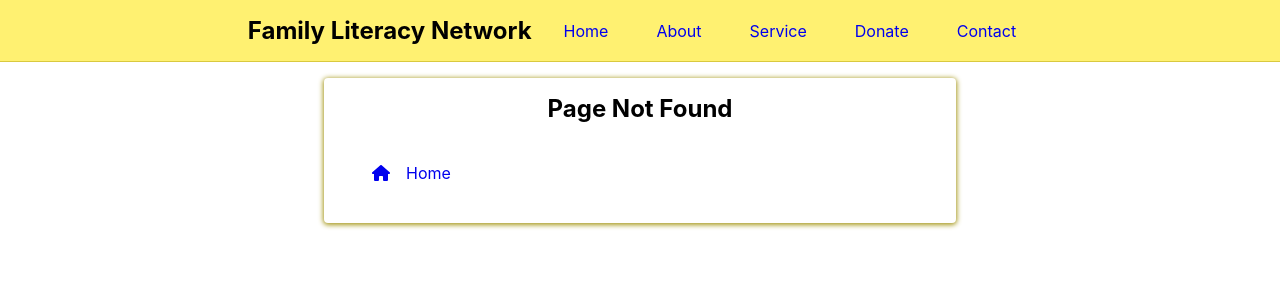
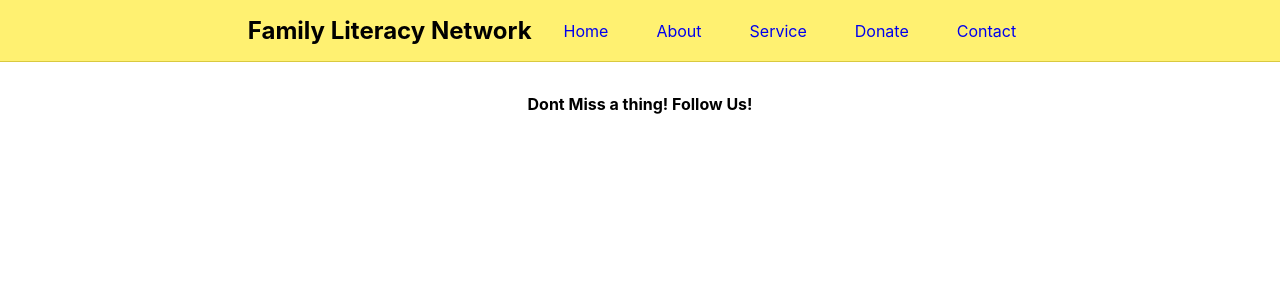
Before and after one commit to carlos-hereee/family-literacy, a React (Create React App) app: page / in a window 1280 px wide. Before the commit this address had no page. Shown: the top 300 px of the page. Built offline with nearby package versions, Linux system fonts and the light colour scheme.

Commit message:
create context for state management

```diff
--- a/src/App.js
+++ b/src/App.js
@@ -1,6 +1,7 @@
 import { useEffect } from "react";
 import { Route, Routes } from "react-router";
 import Header from "./pages/Header";
+import Landing from "./pages/Landing";
 import NotFound from "./pages/Notfound";
 
 function App() {
@@ -13,7 +14,7 @@ function App() {
       <Header />
       <div className="app-body">
         <Routes>
-          {/* <Route exact path="/" element={<Landing />} /> */}
+          <Route exact path="/" element={<Landing />} />
           {/* <Route path="/about" element={<About />} /> */}
           {/* <Route path="/services" element={<Services />} /> */}
           {/* <Route path="/booking" element={<Booking />} /> */}
--- /dev/null
+++ b/src/component/molecules/FollowUs.js
@@ -0,0 +1,19 @@
+import { useContext } from "react";
+import { AppContext } from "../../utils/AppContext";
+import Icons from "../atoms/Icons";
+
+const FollowUs = () => {
+  const { socials } = useContext(AppContext);
+  return (
+    <div className="socials">
+      <h4>Dont Miss a thing! Follow Us!</h4>
+      {socials.map((s) => (
+        <a href={s.link} key={s.uid} className={`social-link ${s.social}`}>
+          <Icons name={s.social} size="2x" />
+        </a>
+      ))}
+    </div>
+  );
+};
+
+export default FollowUs;
--- a/src/index.js
+++ b/src/index.js
@@ -3,12 +3,15 @@ import ReactDOM from "react-dom/client";
 import App from "./App";
 import "./stylesheets/index.scss";
 import { BrowserRouter } from "react-router-dom";
+import { AppState } from "./utils/AppContext";
 
 const root = ReactDOM.createRoot(document.getElementById("root"));
 root.render(
   <React.StrictMode>
     <BrowserRouter>
-      <App />
+      <AppState>
+        <App />
+      </AppState>
     </BrowserRouter>
   </React.StrictMode>
 );
--- /dev/null
+++ b/src/pages/About.js
@@ -0,0 +1,16 @@
+import { useContext } from "react";
+// import EventCard from "../component/molecules/EventCard";
+import FollowUs from "../component/molecules/FollowUs";
+// import { GlamourellaContext } from "../utils/context/GlamourellaContext";
+
+const About = () => {
+  // const { about } = useContext(GlamourellaContext);
+  return (
+    <section className="card-container">
+      {/* {about && about.map((a) => <EventCard data={a} key={a.uid} />)} */}
+      <FollowUs />
+    </section>
+  );
+};
+
+export default About;
--- a/src/pages/Header.js
+++ b/src/pages/Header.js
@@ -1,17 +1,11 @@
-import { useEffect, useState } from "react";
-import shortid from "shortid";
+import { useContext, useEffect, useState } from "react";
 import Appname from "../component/atoms/Appname";
 import BurgerButton from "../component/atoms/BurgerButton";
 import Navlink from "../component/atoms/Navlink";
+import { AppContext } from "../utils/AppContext";
 
 const Header = () => {
-  const [menu, setMenu] = useState([
-    { name: "Home", isActive: true, uid: shortid.generate() },
-    { name: "About", isActive: false, uid: shortid.generate() },
-    { name: "Service", isActive: false, uid: shortid.generate() },
-    { name: "Donate", isActive: false, uid: shortid.generate() },
-    { name: "Contact", isActive: false, uid: shortid.generate() },
-  ]);
+  const { menu } = useContext(AppContext);
   const [isActive, setActive] = useState(false);
   const [isClose, setClose] = useState(false);
   const [burger, setBurger] = useState({ name: "burger" });
--- /dev/null
+++ b/src/pages/Landing.js
@@ -0,0 +1,12 @@
+import React from "react";
+import About from "./About";
+
+const Landing = () => {
+  return (
+    <div>
+      <About />
+    </div>
+  );
+};
+
+export default Landing;
--- a/src/pages/Notfound.js
+++ b/src/pages/Notfound.js
@@ -1,13 +1,13 @@
 import { Link } from "react-router-dom";
-import Buttons from "../component/molecules/Buttons";
 
 const NotFound = () => {
   return (
     <section className="card">
-      <h2>Page Not Found</h2>
+      <h2>404 Page Not Found</h2>
       <div className="card-body">
-        <Link to="/" className="nav-link">
-          <Buttons name="Home" />
+        <Link to="/">
+          {/* <Buttons name="Home" /> */}
+          To home page
         </Link>
       </div>
     </section>
--- a/src/stylesheets/header.scss
+++ b/src/stylesheets/header.scss
@@ -55,9 +55,11 @@ header {
 
 .nav-link {
   flex: 1;
+  padding: 1rem;
+  border-radius: 4px;
   position: relative;
-  padding: 1rem;
   text-decoration: none;
+  margin: auto;
   &:hover {
     background-color: #{$secondary-color2};
   }
--- a/src/stylesheets/styles.scss
+++ b/src/stylesheets/styles.scss
@@ -162,3 +162,6 @@
   color: #{$text-color};
   background-color: #{$primary-color2};
 }
+.socials {
+  width: 100%;
+}
--- a/src/stylesheets/variables.scss
+++ b/src/stylesheets/variables.scss
@@ -22,7 +22,7 @@ this project is going to use the Unicorn glow color palette
 // $third-color4: #804d15;
 // $third-color5: #552d00;
 
-// second match
+// second batch
 $primary-color: #6b63be;
 $primary-color2: #433b97;
 $primary-color3: #292174;
--- /dev/null
+++ b/src/utils/AppContext.js
@@ -0,0 +1,31 @@
+import React, { createContext, useReducer } from "react";
+import shortid from "shortid";
+import { reducer } from "./AppReducer";
+export const AppContext = createContext();
+
+export const AppState = ({ children }) => {
+  const initialState = {
+    isLoading: false,
+    app: [],
+    socials: [],
+    menu: [
+      { name: "Home", isActive: true, uid: shortid.generate() },
+      { name: "About", isActive: false, uid: shortid.generate() },
+      { name: "Service", isActive: false, uid: shortid.generate() },
+      { name: "Donate", isActive: false, uid: shortid.generate() },
+      { name: "Contact", isActive: false, uid: shortid.generate() },
+    ],
+  };
+  const [state, dispatch] = useReducer(reducer, initialState);
+  return (
+    <AppContext.Provider
+      value={{
+        app: state.app,
+        isLoading: state.isLoading,
+        menu: state.menu,
+        socials: state.socials,
+      }}>
+      {children}
+    </AppContext.Provider>
+  );
+};
--- /dev/null
+++ b/src/utils/AppReducer.js
@@ -0,0 +1,14 @@
+const isLoading = (state, action) => {
+  return {
+    ...state,
+    isLoading: action.payload,
+  };
+};
+export const reducer = (state, action) => {
+  switch (action.type) {
+    case "IS_LOADING":
+      return isLoading(state, action);
+    default:
+      return state;
+  }
+};
```
